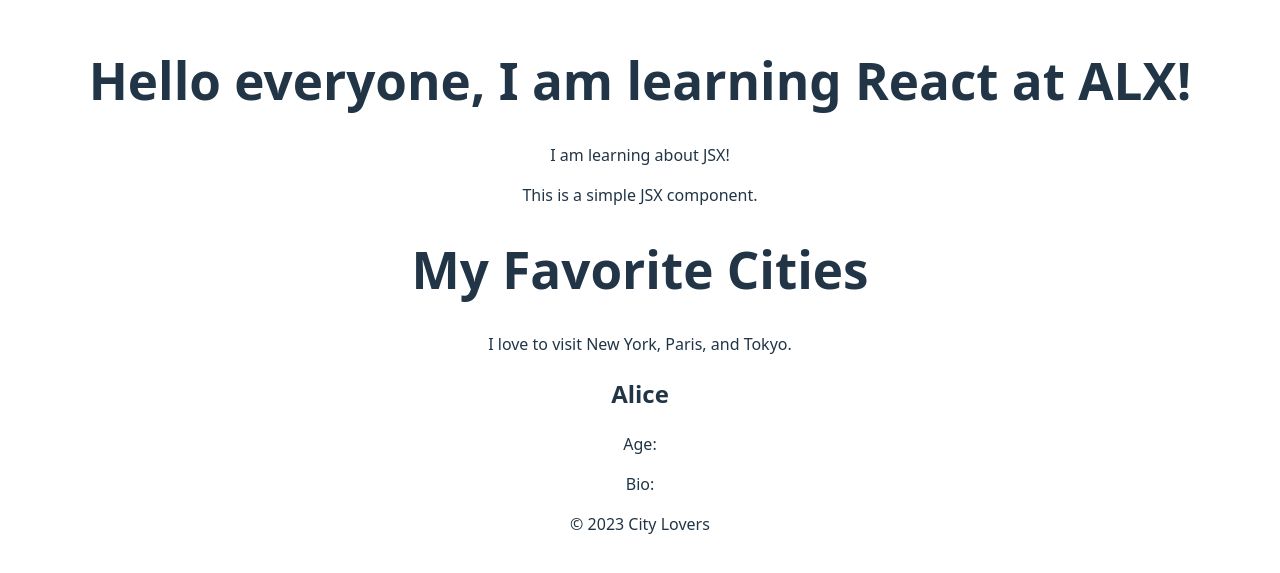
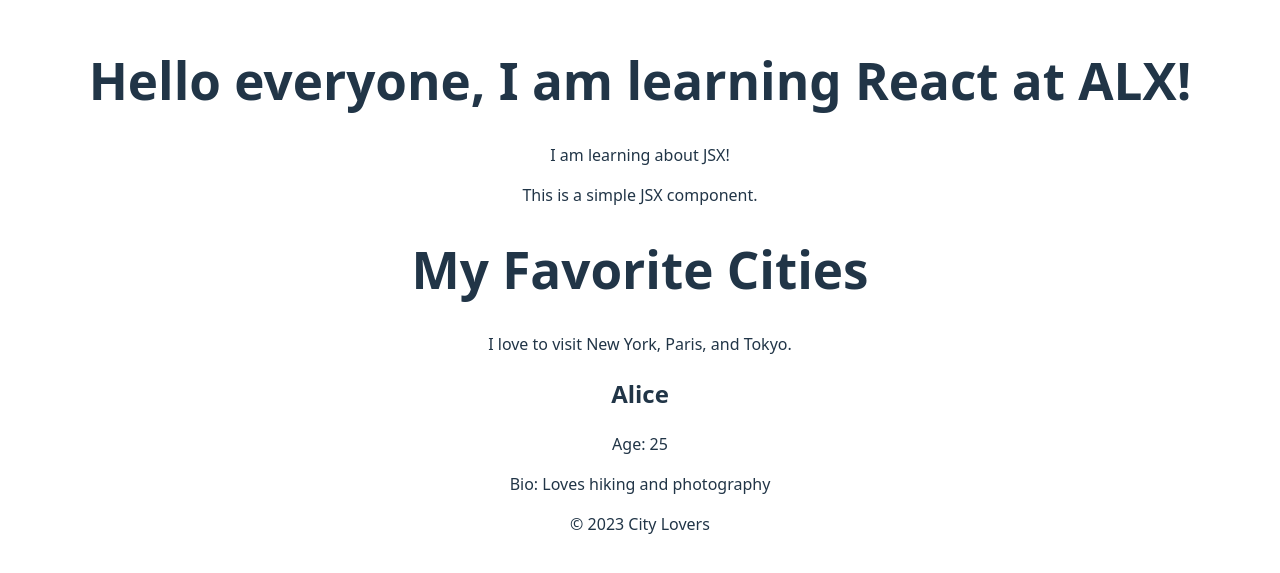
Before and after one commit to Jorgeeshun/alx-fe-reactjs, a React (Vite) app in the folder alx-react-app/: page / in a window 1280 px wide. Shown: the part 115-688 px from the top of the page. Built offline with nearby package versions, Linux system fonts and the light colour scheme.

Commit message:
Components Importation: App.jsx

```diff
--- a/alx-react-app/src/App.jsx
+++ b/alx-react-app/src/App.jsx
@@ -19,15 +19,15 @@ function App() {
 
       <div>
         <UserProfile
-          name = "Alice"
-          Age = "25"
-          Bio = "Loves hiking and photography"
+          name="Alice"
+          age="25"
+          bio="Loves hiking and photography"
         />
       </div>
 
       <Footer />
     </>
-  )
+  );
 }
 
 export default App
```
